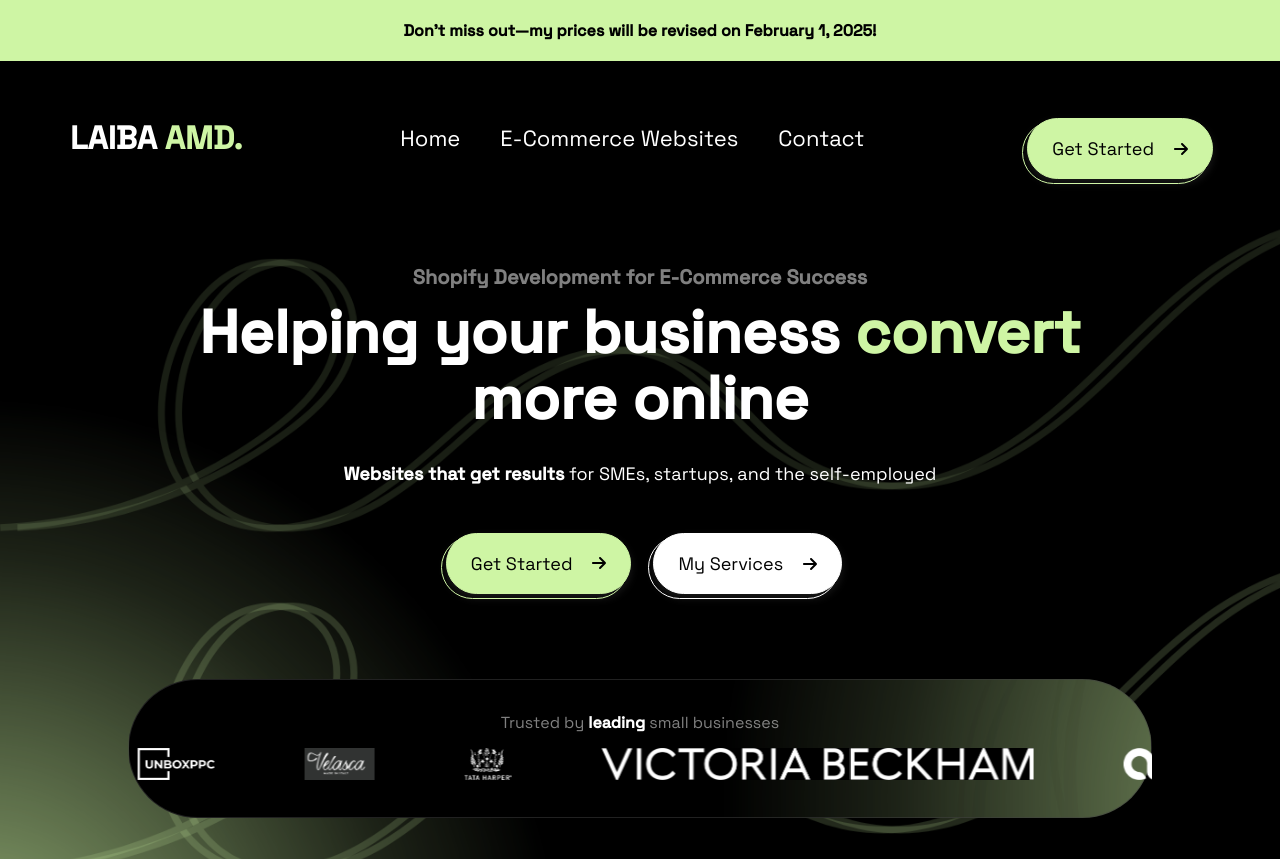
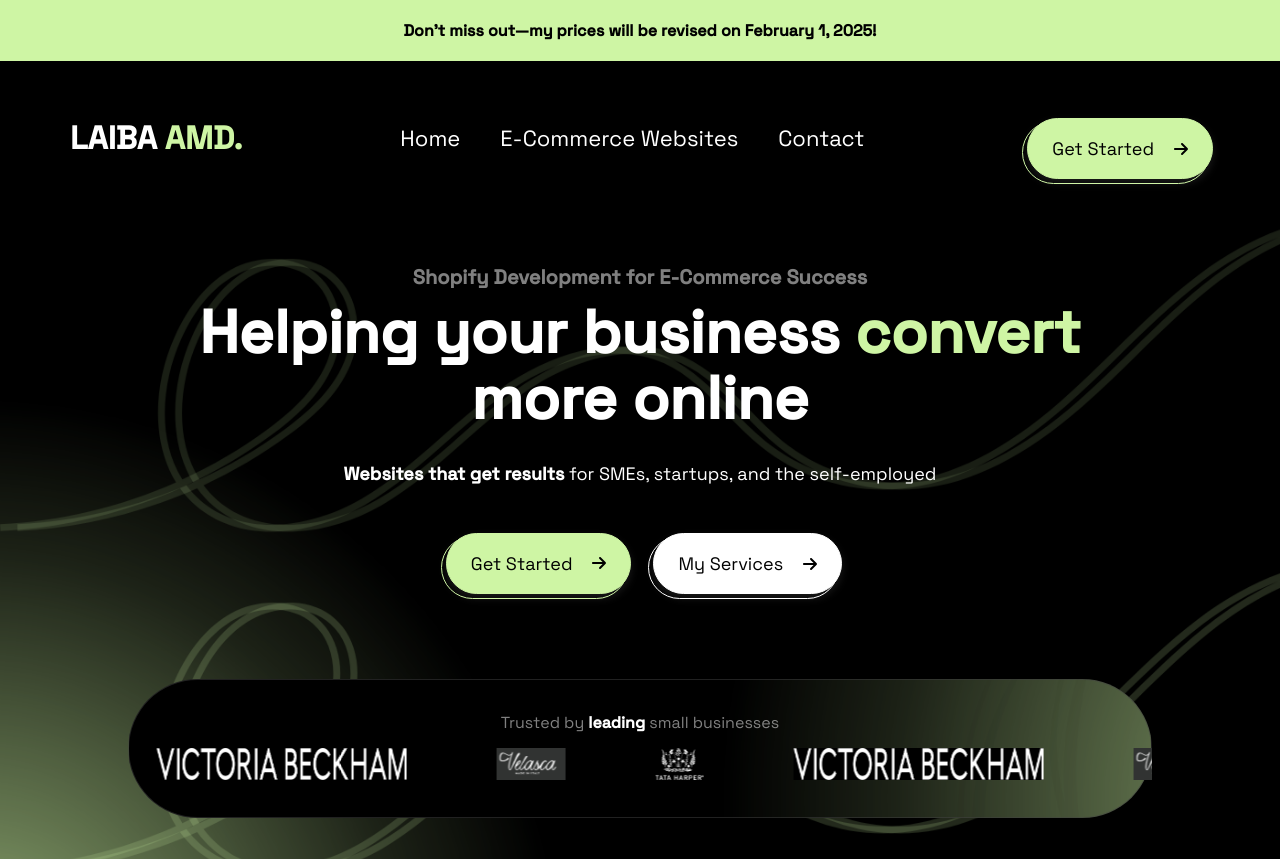
Before and after one commit to LaibaAhmed2003/laibaahmed.com, a React (Vite) app: page / in a window 1280 px wide. Shown: the top 859 px of the page. Built offline with nearby package versions, Linux system fonts and the light colour scheme.

Commit message:
project-sec

```diff
--- a/src/Clients/Clients.jsx
+++ b/src/Clients/Clients.jsx
@@ -17,39 +17,51 @@ const Clients = () => {
         </div>
         <div className="client-sec">
           {/* Original images */}
-          <img src={client1} alt="Client 1" />
-          <img src={client2} alt="Client 2" />
+          {/* <img src={client1} alt="Client 1" />
+          <img src={client2} alt="Client 2" /> */}
           <img src={velaskalogo} alt="Client 3" />
           <img src={tatalogo} alt="Client 4" />
-          <img src={vblogo} alt="Client 5" />
+          <img src={vblogo} alt="Client 5" width="250px" height="80px" />
 
           {/* Duplicate images for seamless scrolling */}
-          <img src={client1} alt="Client 1" />
+          {/* <img src={client1} alt="Client 1" />
           <img src={client2} alt="Client 2" />
           <img src={client3} alt="Client 3" />
           <img src={client4} alt="Client 4" />
-          <img src={client5} alt="Client 5" />
+          <img src={client5} alt="Client 5" /> */}
+          <img src={velaskalogo} alt="Client 3" />
+          <img src={tatalogo} alt="Client 4" />
+          <img src={vblogo} alt="Client 5" width="250px" height="80px" />
 
           {/* Duplicate images for seamless scrolling */}
-          <img src={client1} alt="Client 1" />
+          {/* <img src={client1} alt="Client 1" />
           <img src={client2} alt="Client 2" />
           <img src={client3} alt="Client 3" />
           <img src={client4} alt="Client 4" />
-          <img src={client5} alt="Client 5" />
+          <img src={client5} alt="Client 5" /> */}
+          <img src={velaskalogo} alt="Client 3" />
+          <img src={tatalogo} alt="Client 4" />
+          <img src={vblogo} alt="Client 5" width="250px" height="80px" />
 
           {/* Duplicate images for seamless scrolling */}
-          <img src={client1} alt="Client 1" />
+          {/* <img src={client1} alt="Client 1" />
           <img src={client2} alt="Client 2" />
           <img src={client3} alt="Client 3" />
           <img src={client4} alt="Client 4" />
-          <img src={client5} alt="Client 5" />
+          <img src={client5} alt="Client 5" /> */}
+          <img src={velaskalogo} alt="Client 3" />
+          <img src={tatalogo} alt="Client 4" />
+          <img src={vblogo} alt="Client 5" width="250px" height="80px" />
 
           {/* Duplicate images for seamless scrolling */}
-          <img src={client1} alt="Client 1" />
+          {/* <img src={client1} alt="Client 1" />
           <img src={client2} alt="Client 2" />
           <img src={client3} alt="Client 3" />
           <img src={client4} alt="Client 4" />
-          <img src={client5} alt="Client 5" />
+          <img src={client5} alt="Client 5" /> */}
+          <img src={velaskalogo} alt="Client 3" />
+          <img src={tatalogo} alt="Client 4" />
+          <img src={vblogo} alt="Client 5" width="250px" height="80px" />
         </div>
       </div>
     </div>
--- a/src/Home/Home.jsx
+++ b/src/Home/Home.jsx
@@ -8,7 +8,6 @@ import Projects from "../Projects/Projects.jsx";
 import Benefits from "../Benefits/Benefits.jsx";
 import Testimonial from "../Testimonial/Testimonial.jsx";
 import FAQ from "../howitworks/FAQs.jsx";
-import Footer from "../Footer/Footer.jsx";
 
 const Home = () => {
   return (
@@ -23,7 +22,6 @@ const Home = () => {
         <Benefits />
         {/* <Testimonial /> */}
         <FAQ />
-        <Footer />
       </div>
     </>
   );
--- a/src/Projects/Projects.css
+++ b/src/Projects/Projects.css
@@ -26,7 +26,7 @@
     flex-direction: column;
     justify-content: space-between;
     margin-top: 50px;
-    background-image: url("../images/tata1.PNG");
+    background-image: url("../images/tatahome.png");
     /* background-position: center; */
     background-repeat: no-repeat;
     background-size: cover;
```
